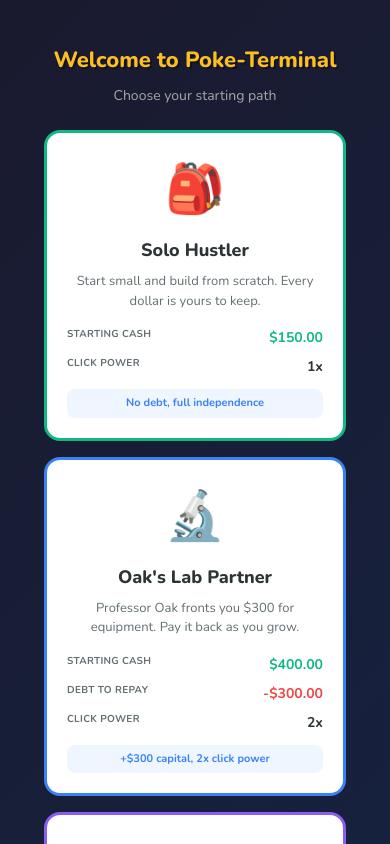
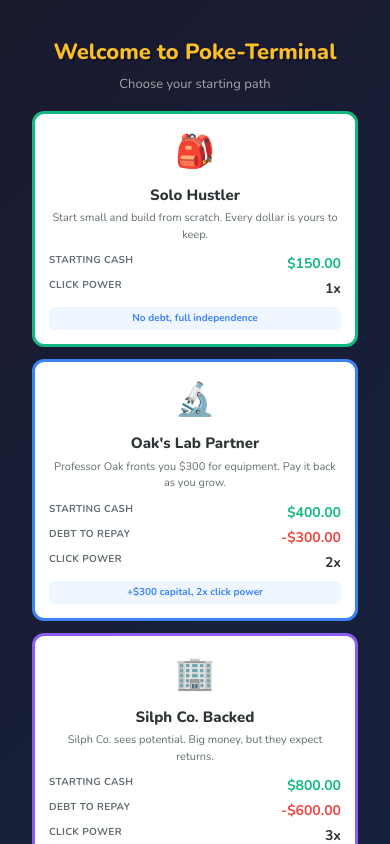
Before and after one commit to ftrain/Poketrader, a React (Vite) app: page / in a window 390 px wide. Built offline with nearby package versions, Linux system fonts and the light colour scheme.

Commit message:
Make startup modal more compact for mobile

```diff
--- a/src/App.css
+++ b/src/App.css
@@ -1109,49 +1109,50 @@ body {
   background: linear-gradient(135deg, #1a1a2e 0%, #16213e 100%);
   overflow-y: auto;
   align-items: flex-start;
-  padding: 20px;
+  padding: 20px 16px;
 }
 
 .startup-content {
   max-width: 800px;
+  width: 100%;
   text-align: center;
-  padding: 24px;
-  margin: auto;
+  padding: 16px;
+  margin: 0 auto;
 }
 
 .startup-title {
   color: #fbbf24;
-  font-size: 28px;
-  font-weight: 800;
-  margin-bottom: 8px;
+  font-size: 24px;
+  font-weight: 800;
+  margin-bottom: 6px;
   text-shadow: 2px 2px 0 rgba(0,0,0,0.3);
 }
 
 .startup-subtitle {
   color: #a8a8a8;
-  font-size: 14px;
-  margin-bottom: 24px;
+  font-size: 13px;
+  margin-bottom: 16px;
 }
 
 .path-grid {
   display: grid;
   grid-template-columns: repeat(3, 1fr);
-  gap: 16px;
-  margin-bottom: 20px;
+  gap: 12px;
+  margin-bottom: 16px;
 }
 
 .path-card {
   background: #fff;
-  border-radius: 16px;
-  padding: 20px;
+  border-radius: 12px;
+  padding: 14px;
   cursor: pointer;
   transition: transform 0.2s, box-shadow 0.2s;
   border: 3px solid transparent;
 }
 
 .path-card:hover {
-  transform: translateY(-4px);
-  box-shadow: 0 12px 32px rgba(0,0,0,0.3);
+  transform: translateY(-2px);
+  box-shadow: 0 8px 24px rgba(0,0,0,0.3);
 }
 
 .path-card.path-solo {
@@ -1167,35 +1168,35 @@ body {
 }
 
 .path-icon {
-  font-size: 48px;
-  margin-bottom: 12px;
+  font-size: 32px;
+  margin-bottom: 8px;
 }
 
 .path-name {
-  font-size: 18px;
+  font-size: 15px;
   font-weight: 800;
   color: #2d3436;
+  margin-bottom: 4px;
+}
+
+.path-description {
+  font-size: 11px;
+  color: #636e72;
+  margin-bottom: 10px;
+  min-height: 32px;
+}
+
+.path-stats {
+  display: flex;
+  flex-direction: column;
+  gap: 4px;
   margin-bottom: 8px;
 }
 
-.path-description {
-  font-size: 13px;
-  color: #636e72;
-  margin-bottom: 16px;
-  min-height: 40px;
-}
-
-.path-stats {
-  display: flex;
-  flex-direction: column;
-  gap: 8px;
-  margin-bottom: 12px;
-}
-
 .path-stat {
   display: flex;
   justify-content: space-between;
-  font-size: 12px;
+  font-size: 11px;
 }
 
 .path-stat .stat-label {
@@ -1216,19 +1217,19 @@ body {
 }
 
 .path-bonus {
-  font-size: 11px;
+  font-size: 10px;
   font-weight: 700;
   color: #3b82f6;
   background: #eff6ff;
-  padding: 6px 10px;
-  border-radius: 8px;
+  padding: 4px 8px;
+  border-radius: 6px;
 }
 
 .startup-tip {
   color: #636e72;
-  font-size: 12px;
+  font-size: 11px;
   background: rgba(255,255,255,0.1);
-  padding: 10px 16px;
+  padding: 8px 12px;
   border-radius: 8px;
 }
 
```
Also changed, not shown: 4 other files (tests, documents, lock files or other folders).
